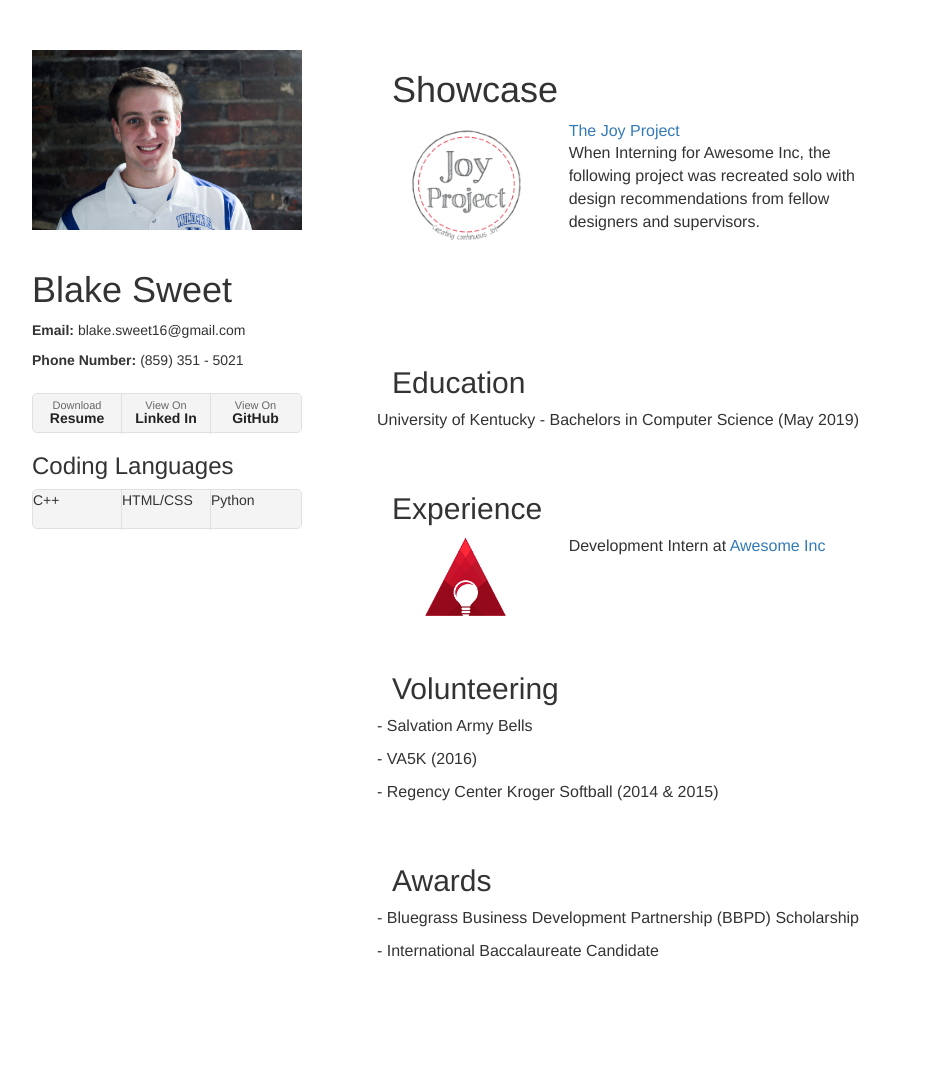
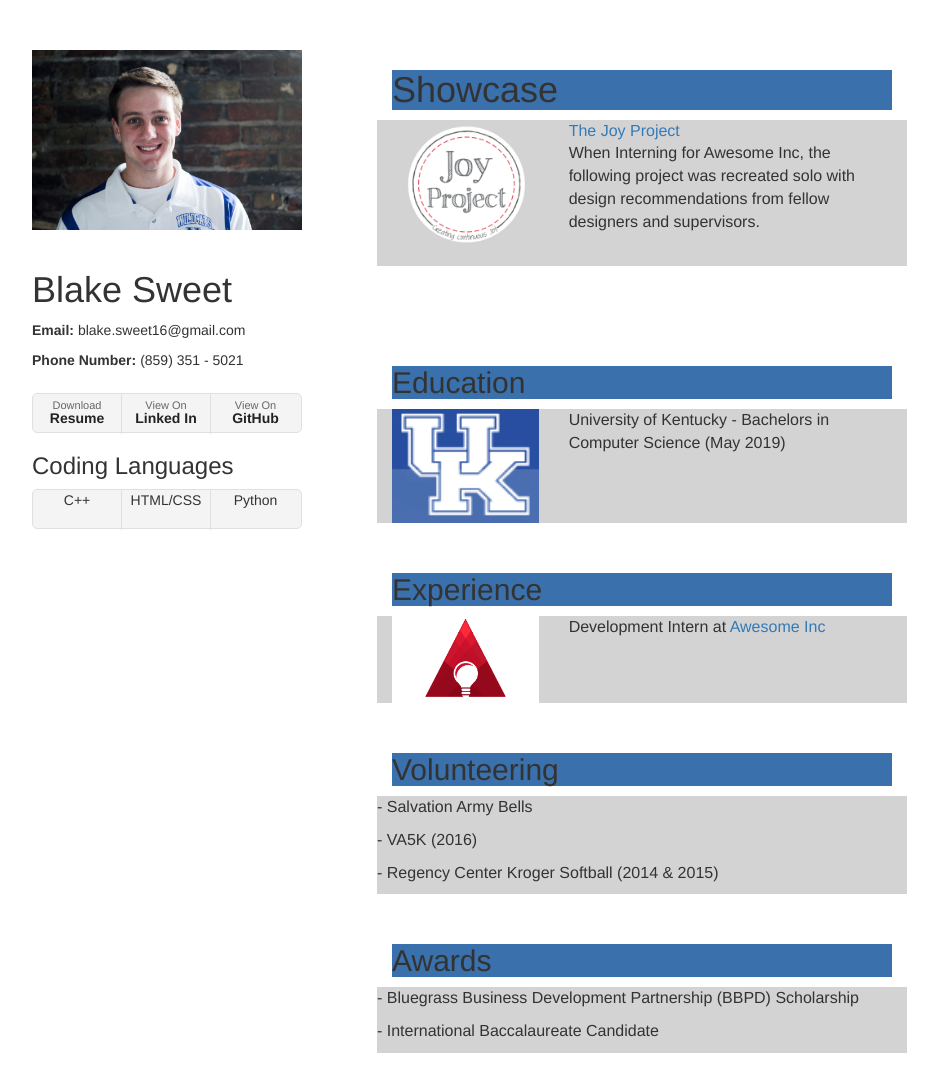
Before and after one commit to BSweet16/BSweet16.github.io, a Jekyll site: the page built from index.html, in a window 1280 px wide and 1103 px high. Shown: the top 1092 px of the window, without its empty margins (178-1116 px from the left). Built offline with Jekyll 4.4.1, drawn with Linux system fonts in a browser that asks for light colours; nearby versions of some CDN libraries; library files that are not in the unit come from our copies.

Commit message:
Added color and image sizing

```diff
--- a/_layouts/default.html
+++ b/_layouts/default.html
@@ -21,7 +21,7 @@
         <div>
         <a href="/"><img src="/assets/images/me.JPG" alt="Blake"></a> <br><br>
 
-        <h1>{{ site.title }}</h1>
+        <h1 style="background-color: transparent;">{{ site.title }}</h1>
           <p><b>Email: </b> blake.sweet16@gmail.com </p>
           <p><b>Phone Number: </b>(859) 351 - 5021</p>
         </div>
--- a/assets/css/custom.scss
+++ b/assets/css/custom.scss
@@ -27,12 +27,29 @@ $mobile-width: $tablet-width - 1;
 }
 
 
-.col-lg-4{
-	img{
-		max-width: 100%;
+// CSS Styling
+
+.row{
+	font-size: 16px;
+	background-color: lightgrey;
+
+	.col-lg-4{
+		img{
+			width: 100%;
+		}
 	}
 }
 
-.row{
-	font-size: 16px;
+h2{
+	margin-top: 10%;
 }
+
+h1, h2{
+	background-color: #3A70AB;
+}
+
+ul{
+	li{
+		text-align: center;
+	}
+}
--- a/index.html
+++ b/index.html
@@ -22,10 +22,15 @@ layout: default
 
 <h2 style="margin-top: 20%">Education</h2>
 	<div class="row">
-		<p>University of Kentucky - Bachelors in Computer Science (May 2019)</p>
+		<div class="col-lg-4">
+			<a href="#" target="_blank"><img src="assets/images/Logos/UKLogo.png" alt="UK Logo"></a>
+		</div>
+		<div class="col-lg-8">
+			<p>University of Kentucky - Bachelors in Computer Science (May 2019)</p>
+		</div>
 	</div>
 
-<h2 style="margin-top: 10%">Experience</h2>
+<h2>Experience</h2>
 	<div class="row">
 		<div class="col-lg-4">
 			<a href="https://awesomeinc.org/" target="_blank"><img src="assets/images/Logos/AIncLogo.png" alt="AInc Logo"></a>
@@ -35,14 +40,14 @@ layout: default
 		</div>
 	</div>
 
-<h2 style="margin-top: 10%">Volunteering</h2>
+<h2>Volunteering</h2>
 	<div class="row">
 		<p>- Salvation Army Bells</p>
 	 	<p>- VA5K (2016)</p>
 	 	<p>- Regency Center Kroger Softball (2014 & 2015)</p>
  	</div>
 
-<h2 style="margin-top: 10%">Awards</h2>
+<h2>Awards</h2>
 	<div class="row">
 		<p>- Bluegrass Business Development Partnership (BBPD) Scholarship</p>
 		<p>- International Baccalaureate Candidate</p>
```
Also changed, not shown: assets/images/Logos/UKLogo.png (added).
